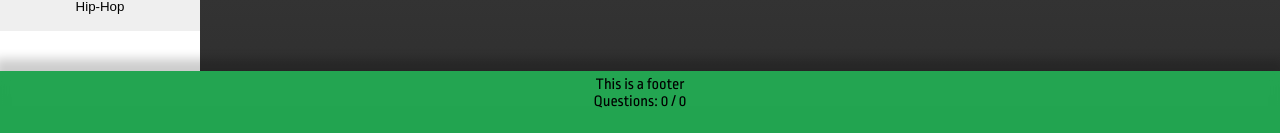
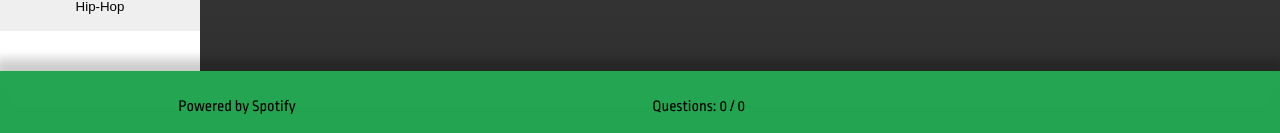
Before and after one commit to RoryMoeller/Spotify-Quiz, a React (Create React App) app: page /home in a window 1280 px wide. Shown: the part 664-797 px from the top of the page. Built offline with nearby package versions, Linux system fonts and the light colour scheme; no server answers.

Commit message:
Unstack Footer layout

```diff
--- a/src/components/Footer.js
+++ b/src/components/Footer.js
@@ -5,6 +5,10 @@ import colors from "./colorTheme";
 
 export function Footer(props) {
     const footerStyle = css`
+        display: flex;
+        align-items: center;
+        justify-content: space-around;
+
         height: 60px;
         padding-top: 5px;
         position: fixed;
@@ -16,11 +20,11 @@ export function Footer(props) {
     `;
     return (
         <div css={footerStyle}>
-            This is a footer
+            <div>Powered by Spotify</div>
             <div className="questionCounter">
                 <div>Questions: {props.correctCount} / {props.questionCount}</div>
-                <div>{props.playlistName}</div>
             </div>
+            <div>{props.playlistName}</div>
             {props.content && <div>{props.content}</div>}
         </div>
     )
```
